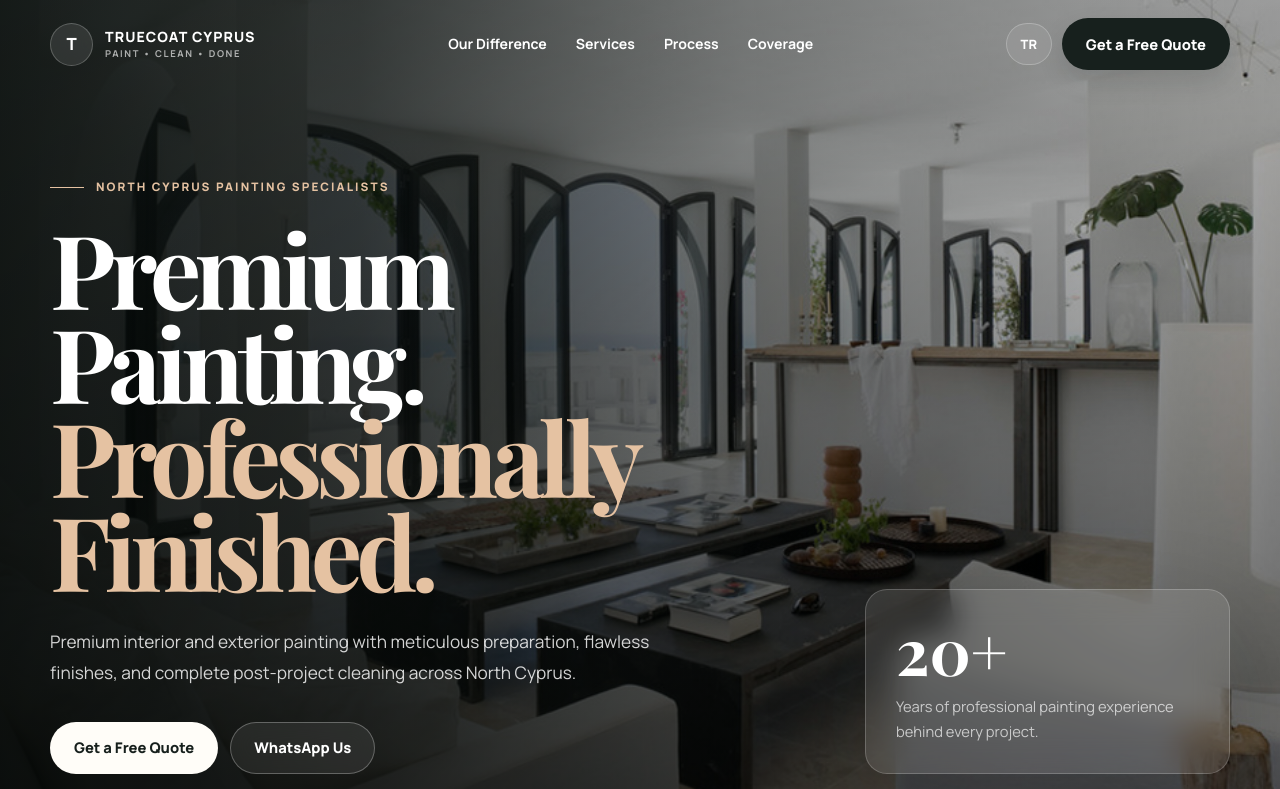
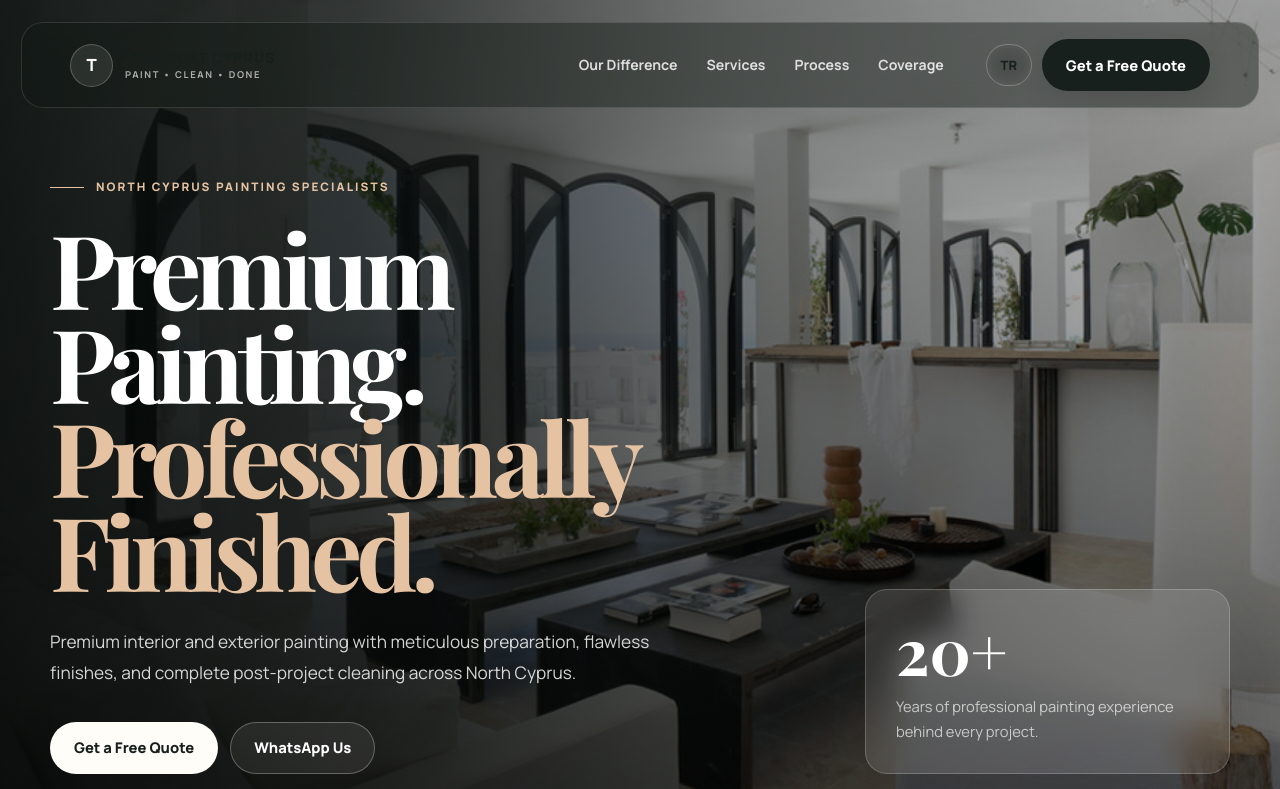
Before and after one commit to kanyfgk/truecoat-cyprus, a plain HTML site: page index.html in a window 1280 px wide. Shown: the top 789 px of the page. Drawn offline with nearby package versions, Linux system fonts and the light colour scheme.

Commit message:
Update style.css

```diff
--- a/css/style.css
+++ b/css/style.css
@@ -223,38 +223,72 @@ ol {
    HEADER
 ========================================================= */
 
-.site-header {
-  position: fixed;
-  top: 0;
-  right: 0;
-  left: 0;
-  z-index: 100;
+.site-header{
+    position:fixed;
+    top:22px;
+    left:50%;
+    transform:translateX(-50%);
 
-  padding: 18px 0;
+    width:min(1380px,calc(100% - 42px));
 
-  color: var(--text-light);
+    z-index:9999;
 
-  transition:
-    padding var(--transition-normal),
-    background var(--transition-normal),
-    color var(--transition-normal),
-    border-color var(--transition-normal),
-    backdrop-filter var(--transition-normal);
+    padding:16px 28px;
+
+    border:1px solid rgba(255,255,255,.12);
+    border-radius:22px;
+
+    background:rgba(18,24,21,.42);
+
+    backdrop-filter:blur(22px);
+    -webkit-backdrop-filter:blur(22px);
+
+    transition:.35s ease;
 }
 
-.site-header.scrolled {
-  padding: 12px 0;
-  color: var(--text);
-  background: rgba(245, 241, 233, 0.92);
-  border-bottom: 1px solid var(--border);
-  backdrop-filter: blur(18px);
+.site-header.scrolled{
+
+    top:14px;
+
+    background:rgba(15,20,18,.78);
+
+    border-color:rgba(255,255,255,.08);
+
+    box-shadow:
+    0 18px 50px rgba(0,0,0,.25);
+}
+.header-inner{
+    display:flex;
+    align-items:center;
+    justify-content:space-between;
+    gap:42px;
+
+    max-width:100%;
+    margin:0 auto;
 }
 
-.header-inner {
-  display: flex;
-  align-items: center;
-  justify-content: space-between;
-  gap: 28px;
+.desktop-nav{
+    display:flex;
+    align-items:center;
+    gap:34px;
+    margin-left:auto;
+}
+
+.desktop-nav a{
+    color:rgba(255,255,255,.82);
+    font-size:.95rem;
+    font-weight:600;
+    transition:.25s;
+}
+
+.desktop-nav a:hover{
+    color:#fff;
+}
+
+.header-actions{
+    display:flex;
+    align-items:center;
+    gap:14px;
 }
 
 .brand {
```
